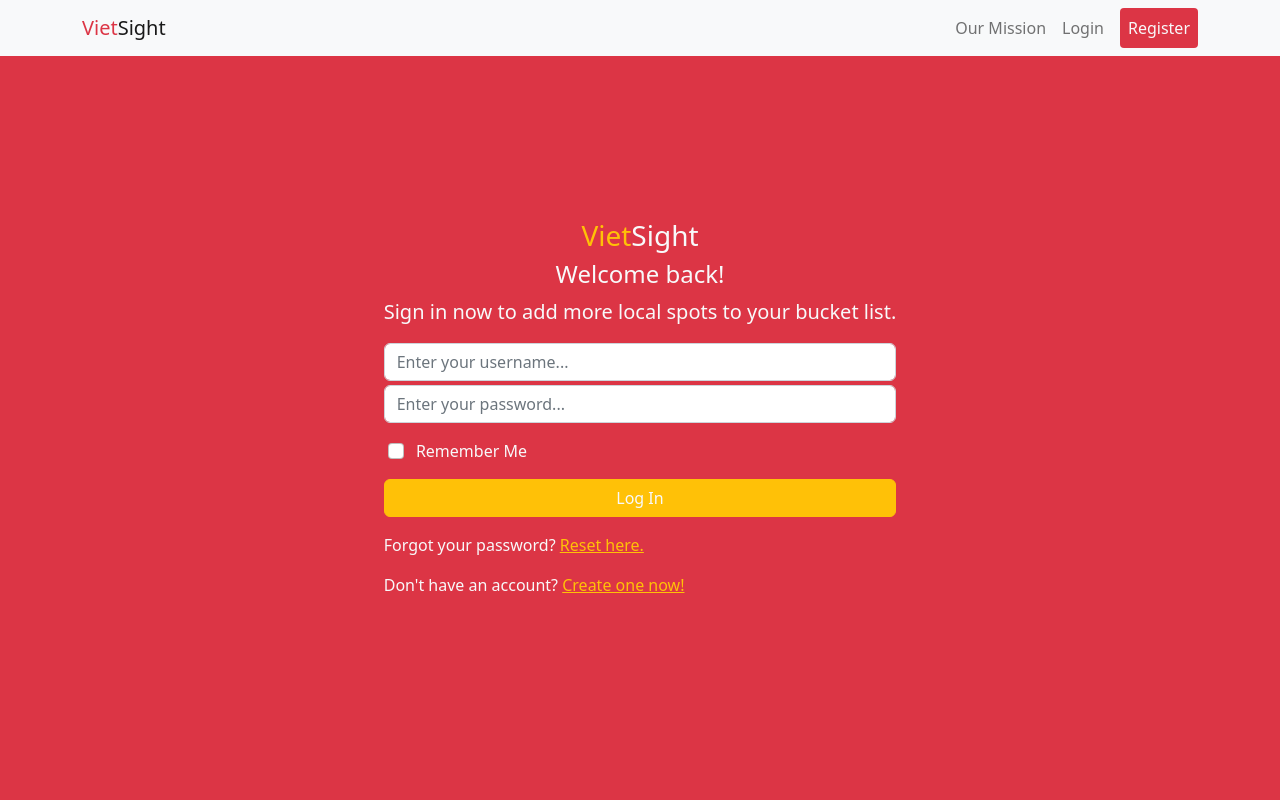
After one commit to Heroskin12/vietsight, a Flask app: template app/templates/login.html in a window 1280 px wide. The commit adds this page. Run offline with Flask 2, Linux system fonts and the light colour scheme; the template is opened without the code that fills it: values that come from a table or form of the project are taken from there, others are empty.

Commit message:
Forms & Flashes
Created forms for Login and register
Created templates for login and register.
Dummy user object created in index route.

Error flashes made using alerts from bootstrap.
Login activates a flashed message confirming login request.

```diff
--- a/app/forms.py
+++ b/app/forms.py
@@ -2,11 +2,17 @@ from flask_wtf import FlaskForm
 from wtforms import BooleanField, PasswordField, StringField, SubmitField
 from wtforms.validators import DataRequired
 
-class login(FlaskForm):
+class LoginForm(FlaskForm):
+    username = StringField('Username', validators=[DataRequired()])
+    password = PasswordField('Password', validators=[DataRequired()])
+    remember_me = BooleanField('Remember Me')
+    submit = SubmitField('Log In')
+
+class RegisterForm(FlaskForm):
+    first_name = StringField('First Name', validators=[DataRequired()])
+    last_name = StringField('Last Name', validators=[DataRequired()])
+    username = StringField('Username', validators=[DataRequired()])
     email = StringField('Email', validators=[DataRequired()])
     password = PasswordField('Password', validators=[DataRequired()])
-    submit = SubmitField('Log In')
-
-class register(FlaskForm):
-    firstName = StringField('First Name', validators=[DataRequired()])
-    lastName = StringField('Last Name', validators=[DataRequired()])
+    confirm_password = PasswordField('Confirm Password', validators=[DataRequired()])
+    submit = SubmitField('Create Account')
--- a/app/routes.py
+++ b/app/routes.py
@@ -1,20 +1,39 @@
-from flask import render_template
+from flask import flash, redirect, render_template
 from app import app
+from app.forms import LoginForm, RegisterForm
 
 @app.route('/')
 @app.route('/landing')
 def landing():
-
+    user = {'username': 'Miguel'}
+    posts = [
+        {
+            'author': {'username': 'John'},
+            'body': 'Beautiful day in Portland!'
+        },
+        {
+            'author': {'username': 'Susan'},
+            'body': 'The Avengers movie was so cool!'
+        }
+    ]
     return render_template('index.html', title="Welcome")
 
-@app.route('/login')
+@app.route('/login', methods=["GET", "POST"])
 def login():
-    return 'Login Page'
+    form = LoginForm()
+
+    #Post Method
+    if form.validate_on_submit():
+        flash('Login requested for user {}, remember_me={}'.format(
+            form.username.data, form.remember_me.data))
+        return redirect('/')
+    return render_template('login.html', title='Log In', form=form)
 
 
-@app.route('/register')
+@app.route('/register', methods=["GET", "POST"] )
 def register():
-    return 'Register Page'
+    form = RegisterForm()
+    return render_template('register.html', title='Register', form=form)
 
 @app.route('/mission')
 def mission():
--- a/app/templates/base.html
+++ b/app/templates/base.html
@@ -92,6 +92,20 @@
             </div>
         </nav>
         {% endif %}
+
+        {% with messages = get_flashed_messages() %}
+        {% if messages %}
+
+            {% for message in messages %}
+            <div class="alert alert-danger alert-dismissible fade show" role="alert">
+                {{ message }}
+                <button type="button" class="btn-close" data-bs-dismiss="alert" aria-label="Close"></button>
+            </div>
+            {% endfor %}
+
+        {% endif %}
+        {% endwith %}
+
         {% block content %} {% endblock %}
 
     </main>
--- /dev/null
+++ b/app/templates/login.html
@@ -0,0 +1,48 @@
+{% extends "base.html" %}
+{% block content %}
+<style>
+    #main {
+	height: 100vh;
+	overflow: hidden;
+    background: #DC3545;
+	}
+
+    #register {
+        text-align: left !important;
+    }
+
+    #register:hover {
+        color: #333;
+    }
+
+</style>
+        <section id="loginForm" class="pb-3">
+            <div class="container d-flex flex-column justify-content-center align-items-center text-center" id="loginFormContainer">
+                <div class="row">
+                    <div class="col text-light">
+                        <h3><span class="text-warning">Viet</span>Sight</h3>
+                        <h4>Welcome back!</h4>
+                        <p class="lead">Sign in now to add more local spots to your bucket list.</p>
+
+                        <!-- Login Form -->
+                        <form action="/login" method="post" novalidate>
+                            {{form.hidden_tag()}}
+                            {{form.username(class_='form-control mb-1', placeholder="Enter your username...")}}
+                            {{form.password(class_='form-control mb-3', placeholder="Enter your password...")}}
+
+                            <div class="checkbox text-start ps-1 mb-3">
+                                {{form.remember_me(class_='form-check-input me-2')}}
+                                {{form.remember_me.label(class_='form-check-label')}}
+                            </div>
+
+                            {{form.submit(class="btn btn-warning text-light w-100")}}
+
+                        </form>
+                        <p class="mt-3 mb-1" id="register">Forgot your password? <a href="{{url_for('register')}}" class="text-warning">Reset here.</a></p>
+                        <p class="mt-3" id="register">Don't have an account? <a href="{{url_for('register')}}" class="text-warning">Create one now!</a></p>
+                    </div>
+                </div>
+            </div>
+        </section>
+
+{% endblock %}
```
Also changed, not shown: app/templates/register.html (added, +37 -0 lines).
